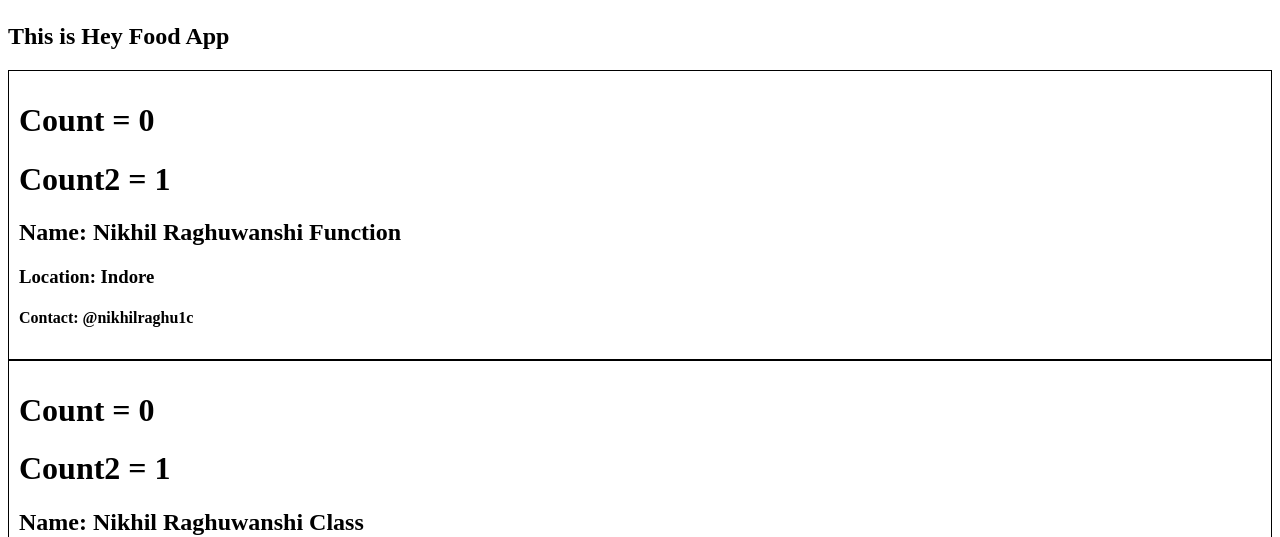
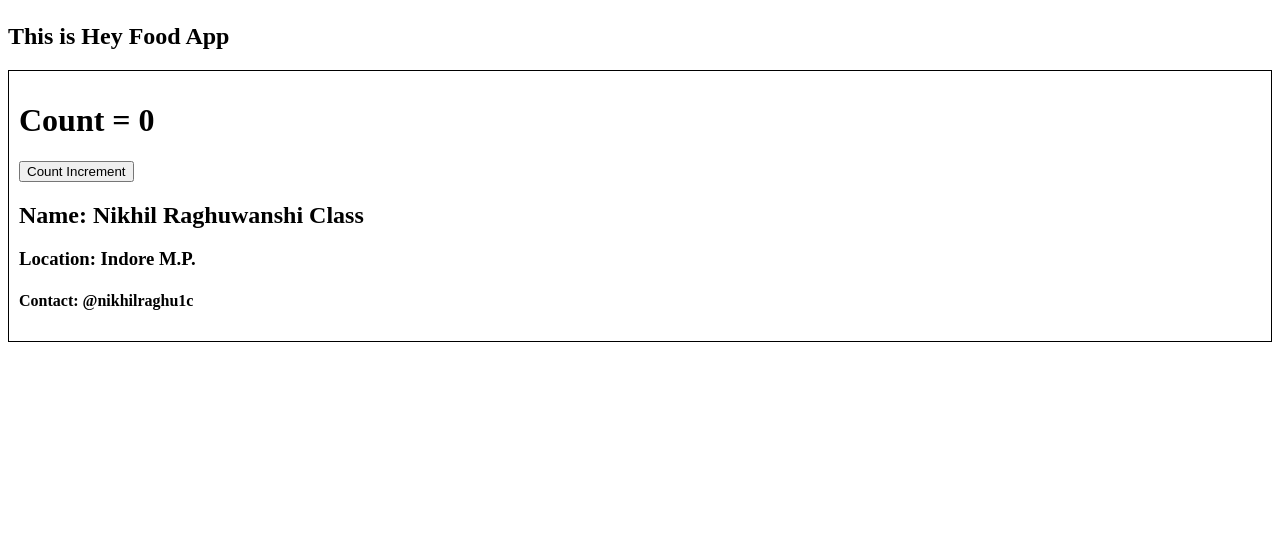
Before and after one commit to nikhilraghu1c/hey-react, a React (Vite) app: page /about in a window 1280 px wide. Shown: the part 221-758 px from the top of the page. Built offline with nearby package versions, Linux system fonts and the light colour scheme.

Commit message:
How to update the state variables

```diff
--- a/src/components/About.js
+++ b/src/components/About.js
@@ -5,7 +5,6 @@
     <div>
       <h1>About</h1>
       <h2>This is Hey Food App</h2>
-      <User name={"Nikhil Raghuwanshi Function"} />
       <UserClass name={"Nikhil Raghuwanshi Class"} location={"Indore M.P."}/>
     </div>
   );
--- a/src/components/UserClass.js
+++ b/src/components/UserClass.js
@@ -5,16 +5,23 @@
     super(props);
     this.state = {
       count: 0,
-      count2: 1
     };
   }
   render() {
     const { name, location } = this.props;
-    const { count, count2 } = this.state;
+    const { count } = this.state;
     return (
       <div className="user-card">
         <h1>Count = {count}</h1>
-        <h1>Count2 = {count2}</h1>
+        <button
+          onClick={() => {
+            this.setState({
+              count: count + 1,
+            });
+          }}
+        >
+          Count Increment
+        </button>
         <h2>Name: {name}</h2>
         <h3>Location: {location}</h3>
         <h4>Contact: @nikhilraghu1c</h4>
```
Also changed, not shown: 1 other file (tests, documents, lock files or other folders).
